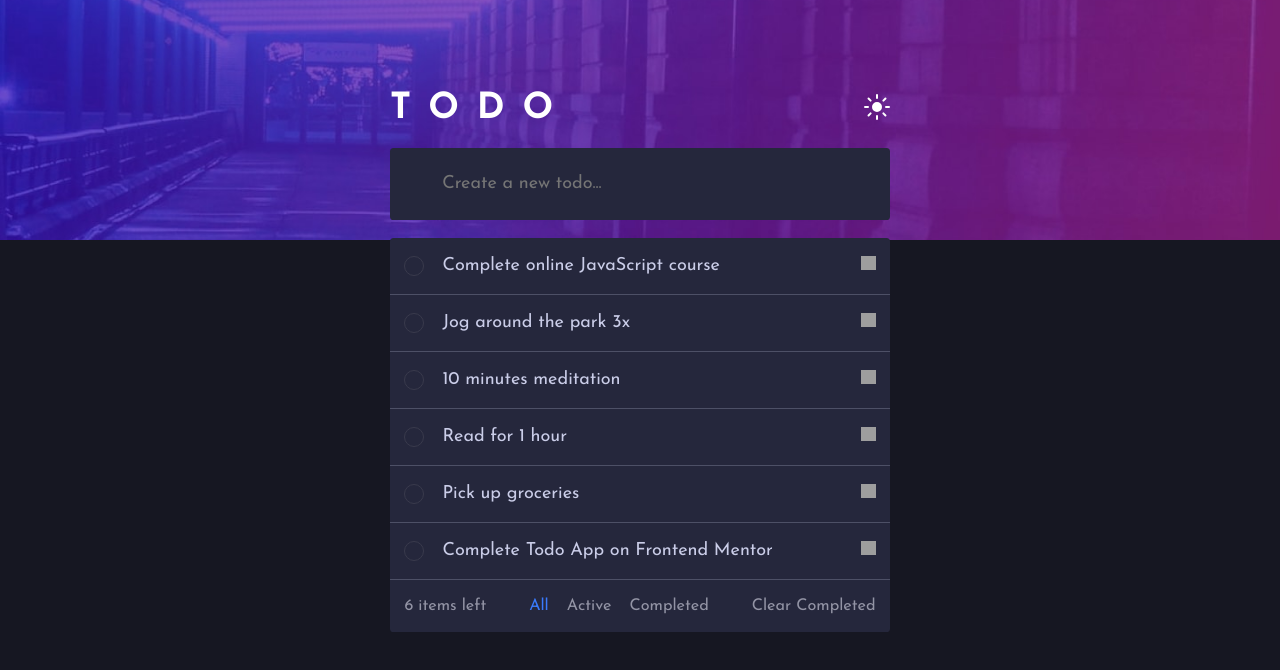
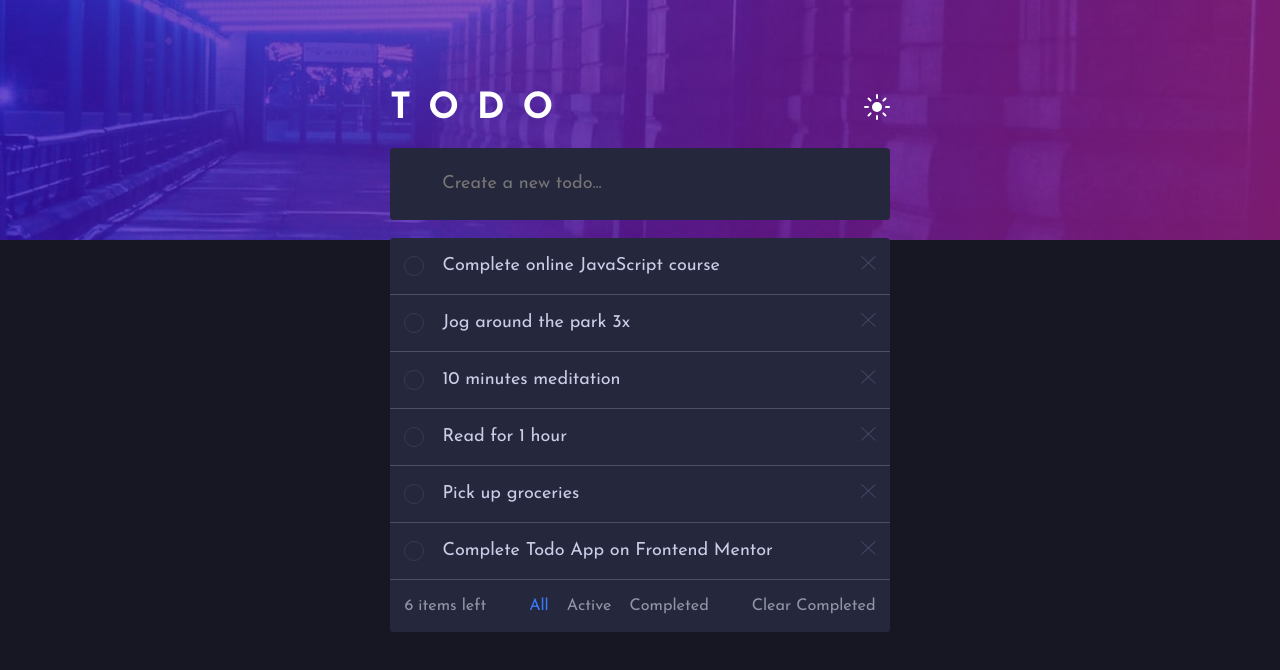
Before and after one commit to Ken-Takahashi-Q/Todo-list, a React (Vite) app: page / in a window 1280 px wide. Shown: the top 670 px of the page. Built offline with nearby package versions, Linux system fonts and the light colour scheme; grey boxes are pictures that could not be loaded.

Commit message:
finished

```diff
--- a/src/App.jsx
+++ b/src/App.jsx
@@ -98,14 +98,14 @@ function App() {
   return (
     <div className="App">
       <header>
-        <img src={darkMode ? "public/images/bg-desktop-dark.jpg" : "public/images/bg-desktop-light.jpg"} alt="banner" />
+        <img src={darkMode ? "/images/bg-desktop-dark.jpg" : "/images/bg-desktop-light.jpg"} alt="banner" />
       </header>
 
       <div className="todo-app">
         <div className="topbar">
           <h1>TODO</h1>
           <div className="theme-switch" onClick={themeChange}>
-            <img src={darkMode ? "public/images/icon-sun.svg" : "public/images/icon-moon.svg"} alt="sun" />
+            <img src={darkMode ? "/images/icon-sun.svg" : "/images/icon-moon.svg"} alt="sun" />
           </div>
         </div>
 
@@ -129,7 +129,7 @@ function App() {
                     onClick={() => handleCheckboxClick(index)}
                     style={{backgroundColor: task.completed ? "var(--bright-blue)" : "transparent"}}
                   >
-                    {task.completed && <img src="src/images/icon-check.svg" alt="tick" />}
+                    {task.completed && <img src="/images/icon-check.svg" alt="tick" />}
                   </div>
 
                   <p
@@ -142,7 +142,7 @@ function App() {
 
                 {/* cross icon */}
                 <div className="delete-task" onClick={() => handleDelete(index)}>
-                  <img src="src/images/icon-cross.svg" alt="close" />
+                  <img src="/images/icon-cross.svg" alt="close" />
                 </div>
               </div>
             )
```
Also changed, not shown: 1 other file (tests, documents, lock files or other folders).
